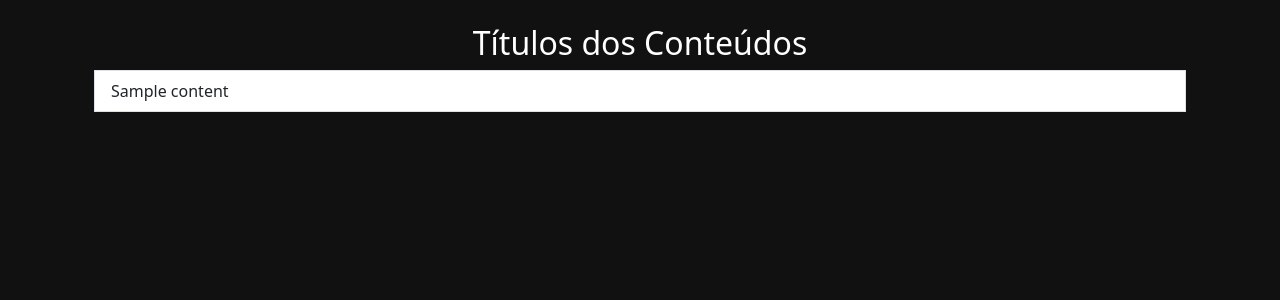
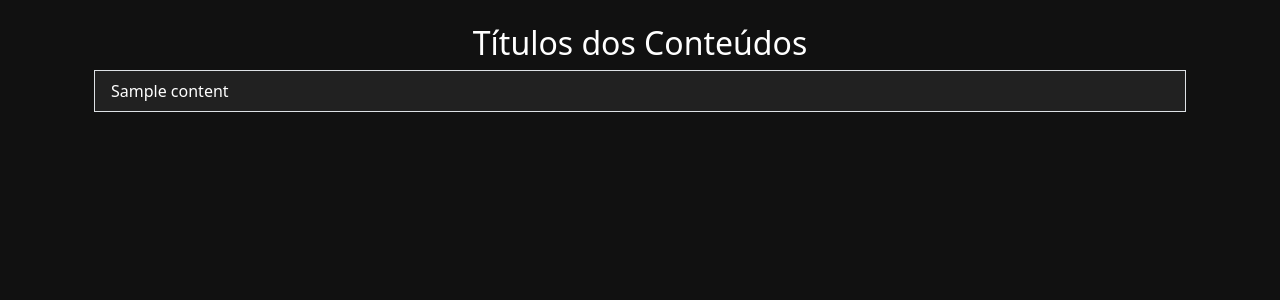
Before and after one commit to henriquenery1/verso_vivo, a Django app: page /contents/ in a window 1280 px wide. Shown: the part 56-356 px from the top of the page. Run offline with Django 5.2, Linux system fonts and the light colour scheme; tables that the repository leaves empty hold one stand-in row (values such as "Sample post").

Commit message:
feat: add black in backgoud

```diff
--- a/contents/templates/contents/titles_content.html
+++ b/contents/templates/contents/titles_content.html
@@ -8,7 +8,7 @@
         <ul class="list-group">
             {% for content in contents %}
             <a href="{% url 'detail_content' content.id %}" class="text-decoration-none text-dark font-weight-bold">
-                <li class="list-group-item">
+                <li class="list-group-item" style="background-color: #212121; color: #fff;">
                     {{ content.title }}
                 </li>
             </a>
```
